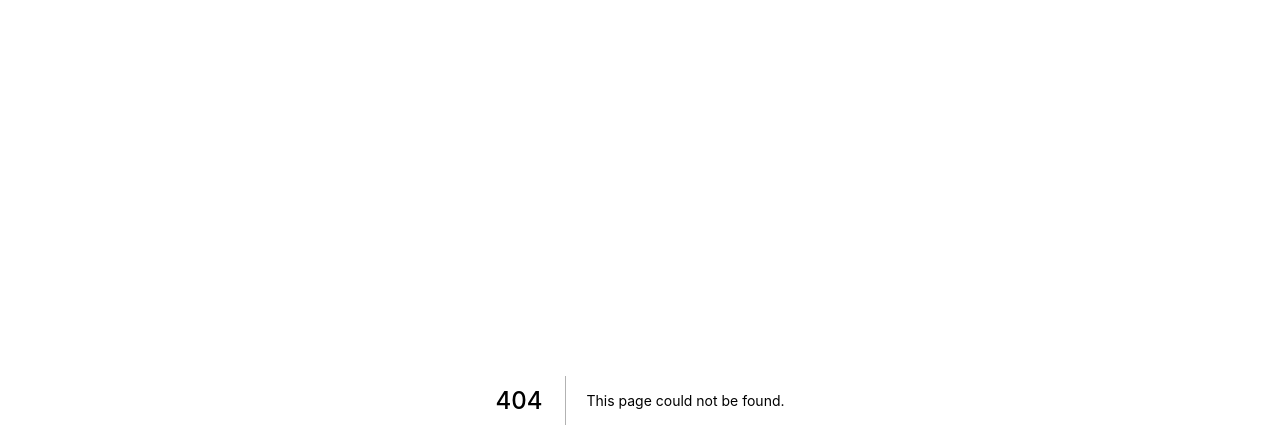
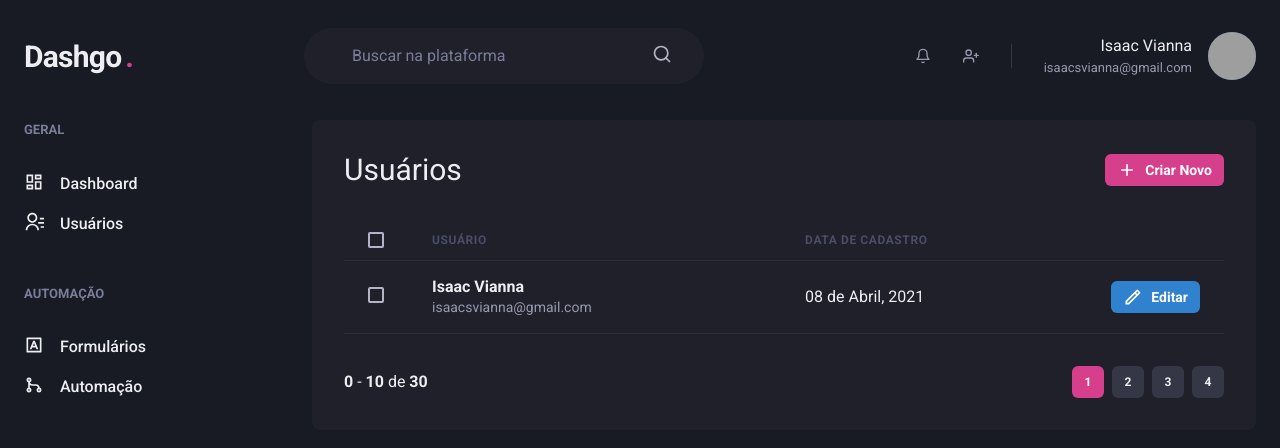
Before and after one commit to isaacviannadev/dashgo, a Next.js app: page /users in a window 1280 px wide. Before the commit this address had no page. Shown: the top 448 px of the page. Built offline with nearby package versions, Linux system fonts and the light colour scheme; grey boxes are pictures that could not be loaded.

Commit message:
Add: user pages and pagination component

```diff
--- /dev/null
+++ b/src/components/Pagination.tsx
@@ -0,0 +1,51 @@
+import { Button, HStack, Box } from '@chakra-ui/react';
+import React from 'react';
+
+export function Pagination() {
+  return (
+    <HStack spacing='6' mt='8' justify='space-between' align='center'>
+      <Box>
+        <strong>0</strong> - <strong>10</strong> de <strong>30</strong>
+      </Box>
+      <HStack spacing='2'>
+        <Button
+          size='sm'
+          fontSize='xs'
+          w='4'
+          colorScheme='pink'
+          disabled
+          _disabled={{ bg: 'pink.500', cursor: 'default' }}
+        >
+          1
+        </Button>
+        <Button
+          size='sm'
+          fontSize='xs'
+          w='4'
+          bg='gray.700'
+          _hover={{ bg: 'gray.500' }}
+        >
+          2
+        </Button>
+        <Button
+          size='sm'
+          fontSize='xs'
+          w='4'
+          bg='gray.700'
+          _hover={{ bg: 'gray.500' }}
+        >
+          3
+        </Button>
+        <Button
+          size='sm'
+          fontSize='xs'
+          w='4'
+          bg='gray.700'
+          _hover={{ bg: 'gray.500' }}
+        >
+          4
+        </Button>
+      </HStack>
+    </HStack>
+  );
+}
--- /dev/null
+++ b/src/pages/users/index.tsx
@@ -0,0 +1,89 @@
+import {
+  Box,
+  Button,
+  Checkbox,
+  Flex,
+  Heading,
+  Icon,
+  Table,
+  Tbody,
+  Td,
+  Text,
+  Th,
+  Thead,
+  Tr,
+} from '@chakra-ui/react';
+import React from 'react';
+import { RiAddLine, RiPencilLine } from 'react-icons/ri';
+
+import { Header } from '../../components/Header';
+import { Pagination } from '../../components/Pagination';
+import { Sidebar } from '../../components/Sidebar';
+
+export default function UserList() {
+  return (
+    <Box>
+      <Header />
+
+      <Flex w='100%' my='6' maxWidth={1480} mx='auto' px='6'>
+        <Sidebar />
+
+        <Box flex='1' rounded={8} bg='gray.800' p='8'>
+          <Flex mb='8' justify='space-between' align='center'>
+            <Heading size='lg' fontWeight='normal'>
+              Usuários
+            </Heading>
+
+            <Button
+              as='a'
+              size='sm'
+              colorScheme='pink'
+              leftIcon={<Icon as={RiAddLine} fontSize='20' />}
+            >
+              Criar Novo
+            </Button>
+          </Flex>
+          <Table colorScheme='whiteAlpha'>
+            <Thead>
+              <Tr>
+                <Th px='6' color='gray.300' w='8'>
+                  <Checkbox colorScheme='pink' />
+                </Th>
+                <Th>Usuário</Th>
+                <Th>Data de Cadastro</Th>
+                <Th w='8'></Th>
+              </Tr>
+            </Thead>
+            <Tbody>
+              <Tr>
+                <Td px='6'>
+                  <Checkbox colorScheme='pink' />
+                </Td>
+                <Td>
+                  <Box>
+                    <Text fontWeight='bold'>Isaac Vianna</Text>
+                    <Text fontSize='sm' color='gray.300'>
+                      isaacsvianna@gmail.com
+                    </Text>
+                  </Box>
+                </Td>
+                <Td>08 de Abril, 2021</Td>
+                <Td>
+                  <Button
+                    as='a'
+                    size='sm'
+                    colorScheme='blue'
+                    leftIcon={<Icon as={RiPencilLine} fontSize='20' />}
+                  >
+                    Editar
+                  </Button>
+                </Td>
+              </Tr>
+            </Tbody>
+          </Table>
+          <Pagination />
+        </Box>
+      </Flex>
+    </Box>
+  );
+}
```
Also changed, not shown: src/pages/users/create.tsx (added, +57 -0 lines).
